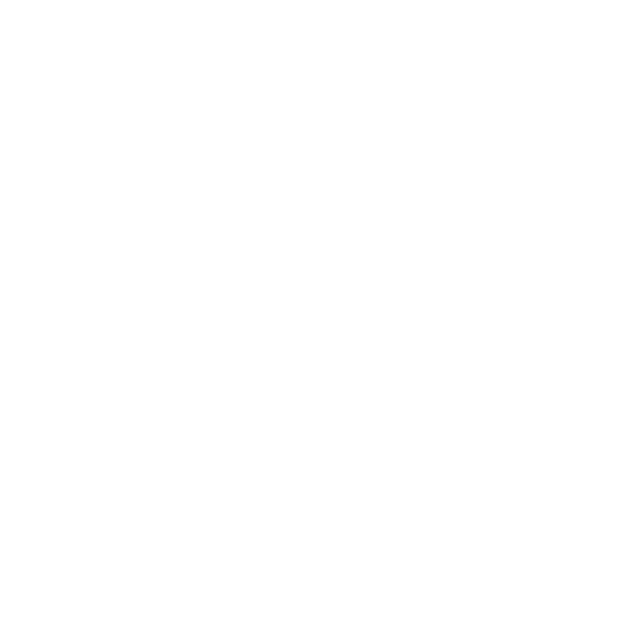
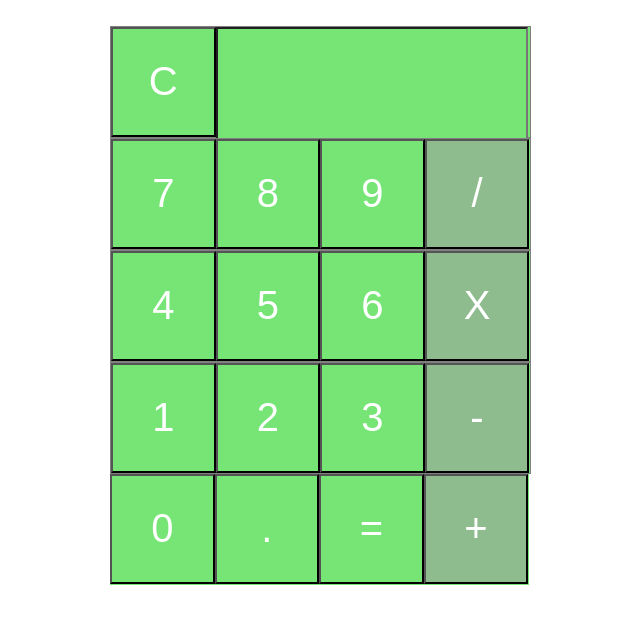
Before and after one commit to AaronDrobek/calculator_app, a plain HTML site: page index.html in a window 1280 px wide. Shown: the whole page, without its empty margins (82-722 px from the left). Drawn offline with Linux system fonts and the light colour scheme.

Commit message:
calculator layout and style complete

```diff
--- a/index.html
+++ b/index.html
@@ -4,9 +4,39 @@
     <meta charset="utf-8">
     <title>Caclulator</title>
     <link rel="stylesheet" href="styles.css">
+    <link href="https://fonts.googleapis.com/css?family=Open+Sans:300,400" rel="stylesheet">
 
   </head>
   <body>
+    <section class="container">
+      <div class="row-one">
+        <input class="clear" type="button" name="C" value="C">
+        <input class="display" type="text" name="display" value="">
+      </div>
+        <div class="row-two">
+          <input class="seven" type="button" name="7" value="7">
+          <input class = "eight" type="button" name="8" value="8">
+          <input class = "nine" type="button" name="9" value="9">
+          <input class = "divide" type="button" name="/" value="/">
+        </div>
+          <div class ="row-three">
+            <input class="four" type="button" name="4" value="4">
+            <input class = "five" type="button" name="5" value="5">
+            <input class = "six" type="button" name="6" value="6">
+            <input class = "multiply" type="button" name="X" value="X">
+          </div>
+            <div class="row-four">
+              <input class="one" type="button" name="1" value="1">
+              <input class = "two" type="button" name="2" value="2">
+              <input class = "three" type="button" name="3" value="3">
+              <input class = "subtract" type="button" name="-" value="-">
+            </div>
+              <div class="row-five">
+                <input class="zero" type="button" name="0" value="0">
+                <input class = "decimal" type="button" name="." value=".">
+                <input class = "equal" type="button" name="=" value="=">
+                <input class = "add" type="button" name="+" value="+">
+                </div>
 
 
 
@@ -24,7 +54,13 @@
 
 
 
-    <script src="main.js"></script>
+
+
+
+    </section>
+
+
+      <script src="main.js"></script>
 
   </body>
 </html>
--- a/main.js
+++ /dev/null
@@ -1,5 +0,0 @@
-let h1 = document.getElementsByTagName('h1')
-let body= document.getElementsByTagName('body')
-let template = `<h1>Jerk Off</h1>`
-
-console.log(body);
--- a/styles.css
+++ b/styles.css
@@ -1,4 +1,292 @@
-h1{
-color: green;
+/**{
+  border: 1px solid orange;
+}*/
 
+body{
+  font-family: 'Open Sans', sans-serif;
+  width: 100vw;
+  height: 100vw;
+  margin: 0;
 }
+
+.container{
+  background: green;
+  margin-top: 2vw;
+  margin-left: 15vw;
+  margin-right: 15vw;
+  margin-bottom: 15vw;
+  background: none;
+  width: 33vw;
+  height: 44vw;
+  position: relative;
+}
+.row-one{
+
+  border: 1px solid grey;
+  height: 8.6vw;
+  width: 32.7vw;
+  background-color: #76e576;
+  }
+
+.row-two{
+  background-color: #76e576;
+  border: 1px solid grey;
+  height: 8.6vw;
+  width: 32.7vw;
+/*padding-top: 8.6vw;*/
+
+  }
+
+.row-three{
+  background-color: #76e576;
+  border: 1px solid grey;
+  height: 8.6vw;
+  width: 32.7vw;
+/*padding-top: 8.6vw;*/
+
+  }
+
+.row-four{
+  background-color: #76e576;
+  border: 1px solid grey;
+  height: 8.6vw;
+  width: 32.7vw;
+/*padding-top: 8.6vw;*/
+
+  }
+
+.row-five{
+  background-color: #76e576;
+  /*border: 1px solid grey;*/
+  height: 8.7vw;
+  width: 32.7vw;
+/*padding-top: 8.6vw;*/
+
+  }
+
+  .display{
+    color: white;
+    background-color: #76e576;
+    font-size: 35pt;
+    display: flex;
+    text-align: right;
+    height: 8.6vw;
+    width: 23.8vw;
+  }
+
+  .clear{
+    background-color: #76e576;
+    float: left;
+    color: white;
+    font-size: 30pt;
+    width: 8.17vw;
+    height: 8.6vw;
+    margin: 0;
+    padding: 0;
+    padding-right: -1vw;
+  }
+  .clear:hover{
+    background-color: #8fbc8f;
+    float: left;
+    color: white;
+    font-size: 30pt;
+    width: 8.17vw;
+    height: 8.6vw;
+    margin: 0;
+    padding: 0;
+    padding-right: -1vw;
+  }
+
+
+.seven{
+  background-color: #76e576;
+  float: left;
+  color: white;
+  font-size: 30pt;
+  width: 8.17vw;
+  height: 8.6vw;
+  margin: 0;
+  padding: 0;
+  padding-right: -1vw;
+}
+
+.eight{
+  background-color: #76e576;
+  float: left;
+  color: white;
+  font-size: 30pt;
+  width: 8.17vw;
+  height: 8.6vw;
+  margin: 0;
+  padding: 0;
+}
+
+.nine{
+  background-color: #76e576;
+  float: left;
+  color: white;
+  font-size: 30pt;
+  width: 8.17vw;
+  height: 8.6vw;
+  margin: 0;
+  padding: 0;
+}
+
+.divide{
+  background-color: #8fbc8f;
+  float: left;
+  color: white;
+  font-size: 30pt;
+  width: 8.17vw;
+  height: 8.6vw;
+  margin: 0;
+  padding: 0;
+}
+
+
+.four{
+  background-color: #76e576;
+  float: left;
+  color: white;
+  font-size: 30pt;
+  width: 8.17vw;
+  height: 8.6vw;
+  margin: 0;
+  padding: 0;
+  padding-right: -1vw;
+}
+
+.five{
+  background-color: #76e576;
+  float: left;
+  color: white;
+  font-size: 30pt;
+  width: 8.17vw;
+  height: 8.6vw;
+  margin: 0;
+  padding: 0;
+}
+
+.six{
+  background-color: #76e576;
+  float: left;
+  color: white;
+  font-size: 30pt;
+  width: 8.17vw;
+  height: 8.6vw;
+  margin: 0;
+  padding: 0;
+}
+
+.multiply{
+  background-color: #8fbc8f;
+  float: left;
+  color: white;
+  font-size: 30pt;
+  width: 8.17vw;
+  height: 8.6vw;
+  margin: 0;
+  padding: 0;
+}
+
+
+.one{
+  background-color: #76e576;
+  float: left;
+  color: white;
+  font-size: 30pt;
+  width: 8.17vw;
+  height: 8.6vw;
+  margin: 0;
+  padding: 0;
+  padding-right: -1vw;
+}
+
+.two{
+  background-color: #76e576;
+  float: left;
+  color: white;
+  font-size: 30pt;
+  width: 8.17vw;
+  height: 8.6vw;
+  margin: 0;
+  padding: 0;
+}
+
+.three{
+  background-color: #76e576;
+  float: left;
+  color: white;
+  font-size: 30pt;
+  width: 8.17vw;
+  height: 8.6vw;
+  margin: 0;
+  padding: 0;
+}
+
+.subtract{
+  background-color: #8fbc8f;
+  float: left;
+  color: white;
+  font-size: 30pt;
+  width: 8.17vw;
+  height: 8.6vw;
+  margin: 0;
+  padding: 0;
+}
+
+
+.zero{
+  background-color: #76e576;
+  float: left;
+  color: white;
+  font-size: 30pt;
+  width: 8.17vw;
+  height: 8.6vw;
+  margin: 0;
+  padding: 0;
+  padding-right: -1vw;
+}
+
+.decimal{
+  background-color: #76e576;
+  float: left;
+  color: white;
+  font-size: 30pt;
+  width: 8.17vw;
+  height: 8.6vw;
+  margin: 0;
+  padding: 0;
+}
+
+.equal{
+  background-color: #76e576;
+  float: left;
+  color: white;
+  font-size: 30pt;
+  width: 8.17vw;
+  height: 8.6vw;
+  margin: 0;
+  padding: 0;
+}
+.equal:hover{
+  background-color: #8fbc8f;
+  float: left;
+  color: white;
+  font-size: 30pt;
+  width: 8.17vw;
+  height: 8.6vw;
+  margin: 0;
+  padding: 0;
+}
+
+.add{
+  background-color: #8fbc8f;
+  float: left;
+  color: white;
+  font-size: 30pt;
+  width: 8.17vw;
+  height: 8.6vw;
+  margin: 0;
+  padding: 0;
+}
```
